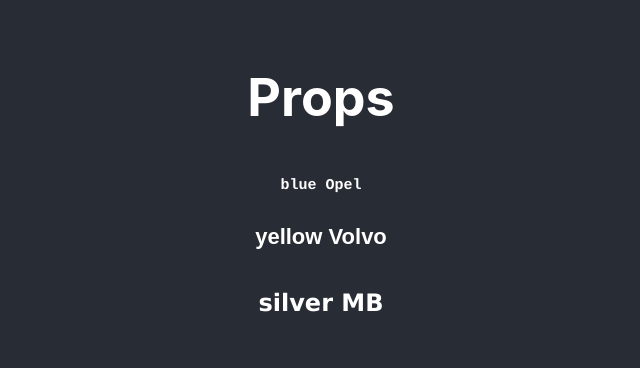
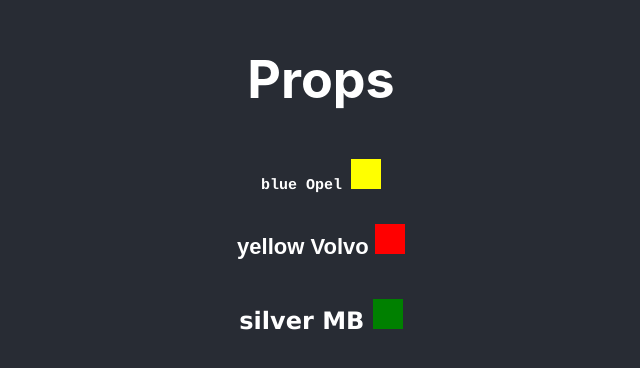
Before and after one commit to brokenfingers/reactjs_bit, a React (Create React App) app: page / in a window 1280 px wide. Shown: the part 216-584 px from the top of the page, without its empty margins (319-959 px from the left). Built offline with nearby package versions, Linux system fonts and the light colour scheme.

Commit message:
grandchild props

```diff
--- a/src/App.css
+++ b/src/App.css
@@ -11,6 +11,13 @@
   .App-logo {
     animation: App-logo-spin infinite 20s linear;
   }
+}
+
+.color-mark {
+  width: 30px;
+  height: 30px;
+  display: inline-block;
+  background-color: transparent;
 }
 
 .App-header {
--- a/src/App.jsx
+++ b/src/App.jsx
@@ -6,12 +6,9 @@
         <div className="App">
             <header className="App-header">
                 <h1>Props</h1>
-                <Car maker="Opel" color='blue' size='15' font='Courier'></Car>
-                <Car maker="Volvo" color='yellow' size='22' font='Arial'></Car>
-                <Car maker="MB" color='silver' size='24' font='Geneva'></Car>
-                {/* font-family: 'Courier New', Courier, monospace;
-  font-family: 'Franklin Gothic Medium', 'Arial Narrow', Arial, sans-serif;
-  font-family: 'Lucida Sans', 'Lucida Sans Regular', 'Lucida Grande', 'Lucida Sans Unicode', Geneva, Verdana, sans-serif; */}
+                <Car maker="Opel" color='blue' size='15' font='Courier' clr="yellow"></Car>
+                <Car maker="Volvo" color='yellow' size='22' font='Arial' clr="red"></Car>
+                <Car maker="MB" color='silver' size='24' font='Geneva' clr="green"></Car>
             </header>
         </div>
     )
--- a/src/Components/002/Car.jsx
+++ b/src/Components/002/Car.jsx
@@ -1,9 +1,11 @@
+import ColorMark from "./ColorMark";
+
 function Car(props) {
     return (
         <h2 style={
             {fontSize: props.size+'px',
                 fontFamily:props.font}
-        } >{props.color} {props.maker} </h2>
+        } >{props.color} {props.maker} <ColorMark clr={props.clr}></ColorMark></h2>
     )
 }
 
--- /dev/null
+++ b/src/Components/002/ColorMark.jsx
@@ -0,0 +1,7 @@
+function ColorMark(props) {
+    return(
+        <div className="color-mark" style={{backgroundColor: props.clr}}></div>
+    )
+}
+
+export default ColorMark;
```
